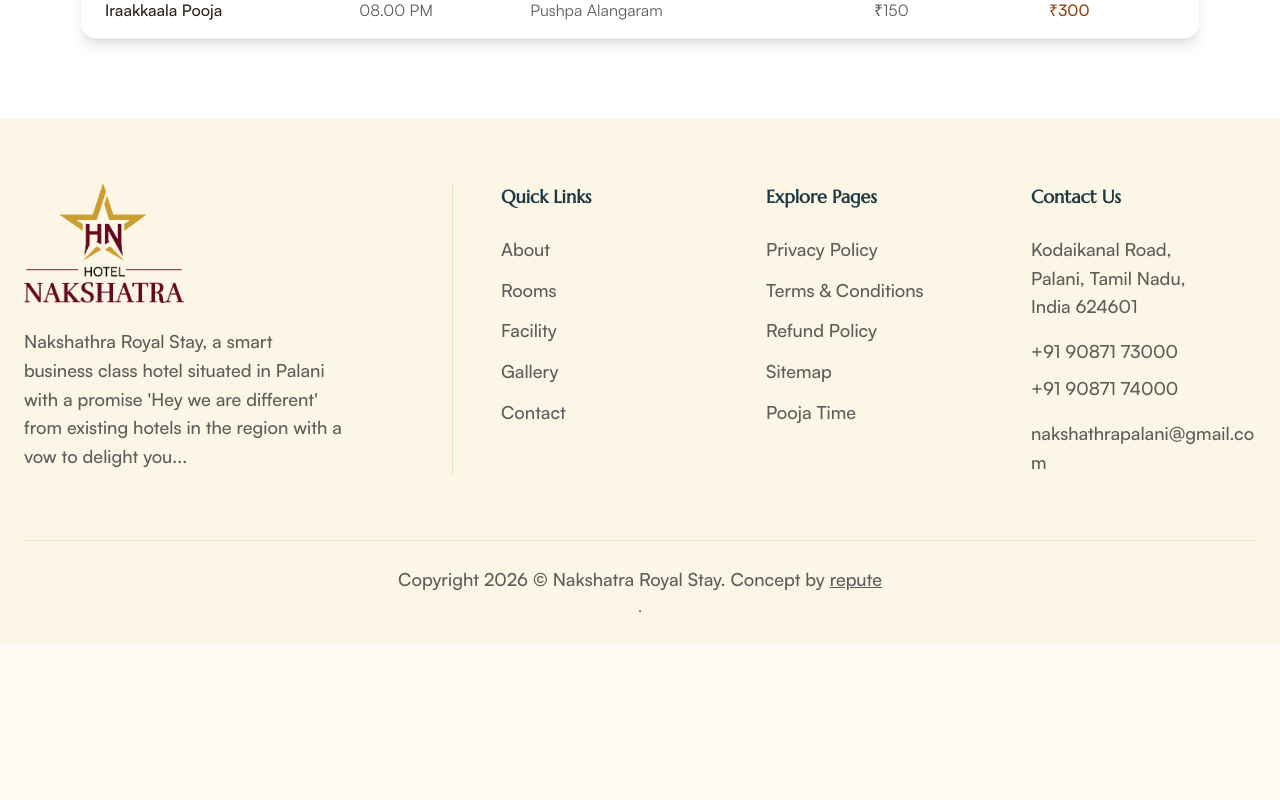
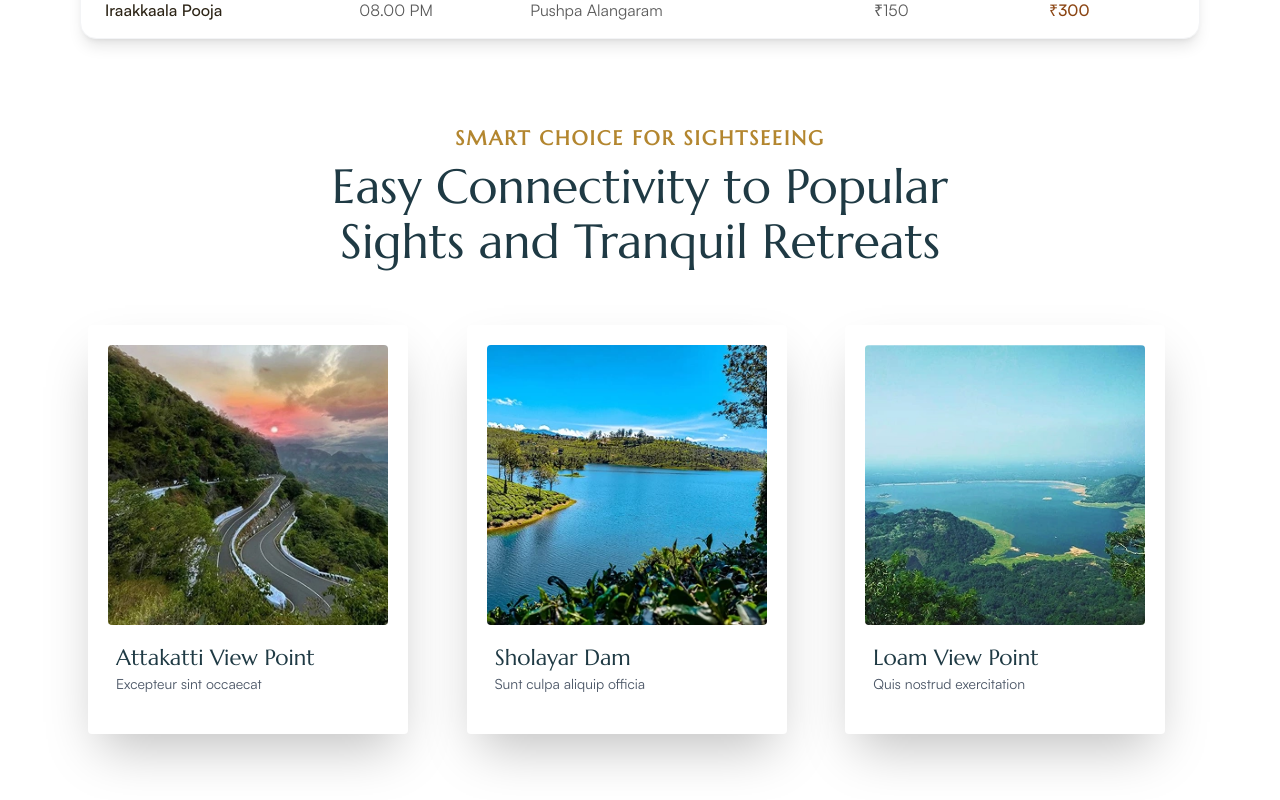
Before and after one commit to RDBA-CBE/nakshathra, a Next.js app: page /pooja-time in a window 1280 px wide. Shown: the part 1080-1880 px from the top of the page. Before the commit the page ends 1722 px from the top, so only its background shows below. Built offline with nearby package versions, Linux system fonts and the light colour scheme; a web font is replaced by a local one.

Commit message:
Pooja timing

```diff
--- a/app/pooja-time/page.tsx
+++ b/app/pooja-time/page.tsx
@@ -5,6 +5,7 @@ import type { Metadata } from "next";
 import { Check } from "lucide-react";
 import Image from "next/image";
 import { motion } from "framer-motion";
+import PoojaTyming from "@/components/sections/pooja-tyming";
 
 // export const metadata: Metadata = {
 //   title: "Privacy Policy - Hotel Nakshathra",
@@ -172,6 +173,7 @@ export default function ContactPage() {
           </div>
         </div>
       </section>
+      <PoojaTyming />
 
       <Footer />
     </main>
--- a/components/experience-card.tsx
+++ b/components/experience-card.tsx
@@ -6,7 +6,7 @@ interface ExperienceCardProps {
   title: string;
   description: string;
   image: string;
-  link: string;
+  link?: string;
   rotation?: string;
 }
 
@@ -34,13 +34,15 @@ export default function ExperienceCard({
           <h3 className='heading leading-[1.15] mb-1'>{title}</h3>
           <p className='text-sm text-gray-600 mb-3'>{description}</p>
 
-          <Link
-            href={"/pooja-time"}
-            className='flex items-center gap-2 text-[#8B4513] text-sm font-medium group-hover:gap-3 transition-all'
-          >
-            Know More
-            <ArrowRight className='w-4 h-4' />
-          </Link>
+          {link && (
+            <Link
+              href={link}
+              className="flex items-center gap-2 text-[#8B4513] text-sm font-medium group-hover:gap-3 transition-all"
+            >
+              Know More
+              <ArrowRight className="w-4 h-4" />
+            </Link>
+          )}
         </div>
       </div>
     </div>
--- /dev/null
+++ b/components/sections/pooja-tyming.tsx
@@ -0,0 +1,54 @@
+"use client";
+
+import ExperienceCard from "@/components/experience-card";
+
+const experiences = [
+  {
+    title: "Attakatti View Point",
+    description: "Excepteur sint occaecat",
+    image: "/home/near-places/attakatti-viewpoint.webp",
+  },
+  {
+    title: "Sholayar Dam",
+    description: "Sunt culpa aliquip officia",
+    image: "/home/near-places/sholayar-dam.webp",
+  },
+  {
+    title: "Loam View Point",
+    description: "Quis nostrud exercitation",
+    image: "/home/near-places/loam-viewpoint.webp",
+  },
+];
+
+export default function PoojaTiming() {
+  return (
+    <section className="pb-20 bg-white">
+      <div className="max-w-6xl mx-auto px-6">
+
+        {/* Heading */}
+        <div className="text-center mb-14">
+          <p className="subtitle mb-4 tracking-widest">
+            Smart choice for sightseeing
+          </p>
+          <h2 className="heading leading-[1.15]">
+            Easy Connectivity to Popular <br />
+            Sights and Tranquil Retreats
+          </h2>
+        </div>
+
+        {/* Cards Grid */}
+        <div className="grid grid-cols-1 sm:grid-cols-2 lg:grid-cols-3 gap-8">
+          {experiences.map((experience) => (
+            <ExperienceCard
+              key={experience.title}
+              title={experience.title}
+              description={experience.description}
+              image={experience.image}
+            />
+          ))}
+        </div>
+
+      </div>
+    </section>
+  );
+}
```
